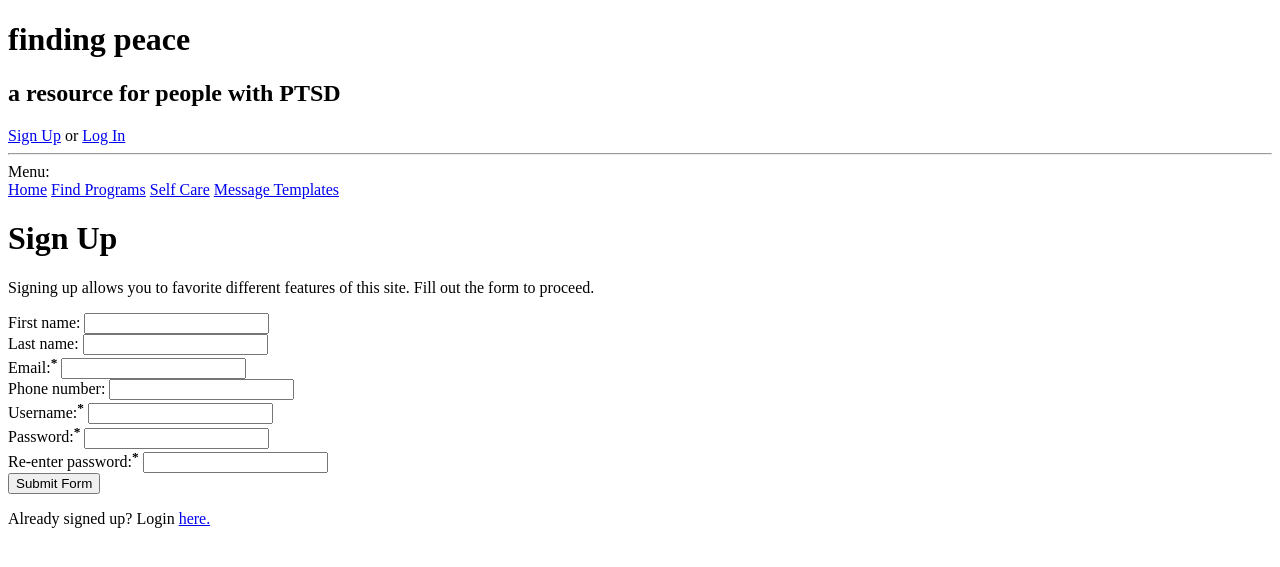
After one commit to salazardenise/ptsd-project, a Flask app: page /signup in a window 1280 px wide. The commit adds this page. Shown: the top 567 px of the page. Run offline with Flask 2, Linux system fonts and the light colour scheme; some libraries are stand-ins or nearby versions.

Commit message:
Begin implementing Sign Up page, add form, validate that entered password matches re-entered password

```diff
--- a/server.py
+++ b/server.py
@@ -18,9 +18,21 @@ app.jinja_env.undefined = StrictUndefined
 
 @app.route('/')
 def index():
-    """ Homepage. """
+    """ Display omepage. """
 
     return render_template('homepage.html')
+
+@app.route('/signup', methods=["GET"])
+def display_signup_form():
+    """ Display sign Up page. """
+
+    return render_template('signup.html')
+
+@app.route('/signup', methods=["POST"])
+def signup():
+    """ Sign up new user and then redirect to homepage. """
+
+    return "After signup"
 
 if __name__ == '__main__':
     # debug must be set to True at the point that DebugToolbarExtension is invoked
--- /dev/null
+++ b/static/js/signup.js
@@ -0,0 +1,14 @@
+"use strict";
+
+$('#signUpForm').on('submit', (evt) => {
+
+    let password1 = $('#signUpPassword1').val();
+    let password2 = $('#signUpPassword2').val();
+
+    if (password1 != password2) {
+        evt.preventDefault();
+        $('#signUpErrorMessage').show();
+        setTimeout(() => $('#signUpErrorMessage').hide(), 3000)
+    }
+
+});
--- a/templates/base.html
+++ b/templates/base.html
@@ -2,6 +2,7 @@
 <html>
 <head>
     <title>{% block title %}PTSD Project{% endblock %}</title>
+    <script src="https://code.jquery.com/jquery-3.2.1.min.js"></script>
 </head>
 <body>
     <header>
--- /dev/null
+++ b/templates/signup.html
@@ -0,0 +1,21 @@
+{% extends 'base.html' %}
+
+{% block title %}Sign Up{% endblock %}
+
+{% block content %}
+<h1>Sign Up</h1>
+<p>Signing up allows you to favorite different features of this site. Fill out the form to proceed.</p>
+<form id="signUpForm" action="/signup" method="POST">
+    First name: <input type="text" name="first_name"><br>
+    Last name: <input type="text" name="last_name"><br>
+    Email:<sup><b>*</b></sup> <input type="text" name="email" required><br>
+    Phone number: <input type="text" name="phone"><br>
+    Username:<sup><b>*</b></sup> <input type="text" name="username" required><br>
+    Password:<sup><b>*</b></sup> <input type="text" id="signUpPassword1" name="password1" required><br>
+    Re-enter password:<sup><b>*</b></sup> <input type="text" id = "signUpPassword2" name="password2" required><br>
+    <input type="submit" value="Submit Form">
+</form>
+<p id="signUpErrorMessage" style="display: none;">Error: Re-entered password does not match password. Please check this.</p>
+<p>Already signed up? Login <a href="/login">here.</a></p>
+<script src="/static/js/signup.js"></script>
+{% endblock %}
```
